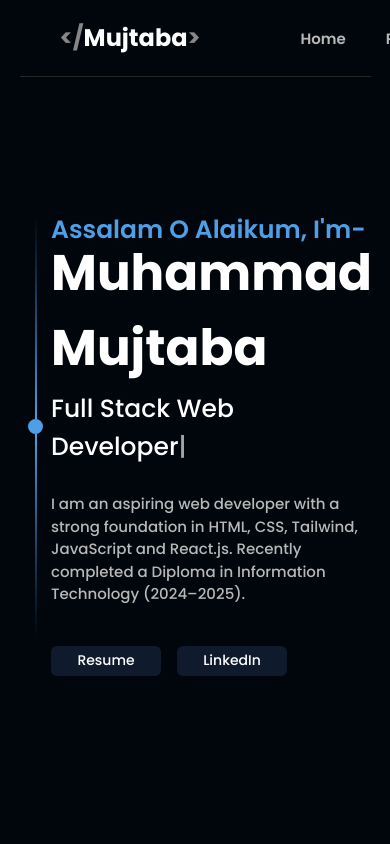
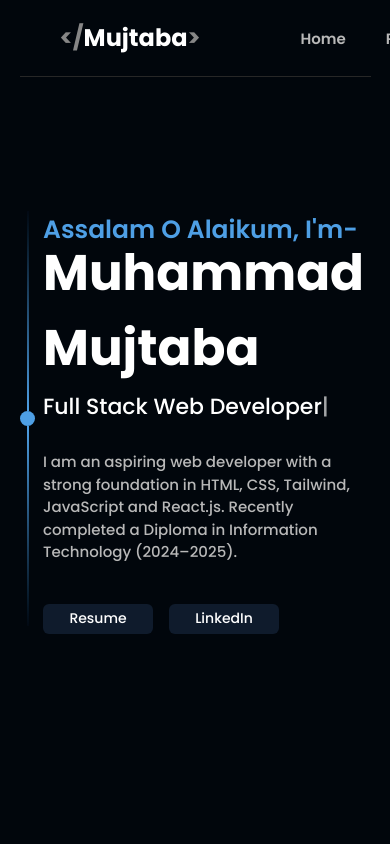
Before and after one commit to m-mujtabaaa/my-react-portfolio, a React (Vite) app: page / in a window 390 px wide. Shown: the top 844 px of the page. Built offline with nearby package versions, Linux system fonts and the light colour scheme.

Commit message:
Initial commit

```diff
--- a/src/components/Front.jsx
+++ b/src/components/Front.jsx
@@ -6,7 +6,7 @@ function Front() {
   return (
     <>
       <div className='mx-auto flex w-[100%] md:w-[88%] pt-[25vh] px-[20px]'>
-      <div className='flex flex-col items-center p-2'>
+      <div className='flex flex-col items-center pr-2'>
         <div className='h-[200px] w-[2px] bg-linear-to-b from-[#020913ff] to-[#4E9FE5]'> </div>
         <div className='h-[15px] w-[15px] bg-[#4E9FE5] rounded-xl'></div>
         <div className='h-[200px] w-[2px] bg-linear-to-t from-[#020913ff] to-[#4E9FE5]'> </div>
@@ -14,7 +14,7 @@ function Front() {
         <div>
         <h5 className='text-[#4E9FE5] font-semibold text-[25px] md:text-[33px] h-[25px]'>Assalam O Alaikum, I'm-</h5>
         <h3 className='text-white text-[50px] md:text-[85px] mb-1 font-black'>Muhammad Mujtaba</h3>
-        <ReactTyped strings={["Full Stack Web Developer","Full Stack Web Developer",]} typespeed={10} backspeed={10} loop className='text-white text-[25px] md:text-[33px] font-medium' />
+        <ReactTyped strings={["Full Stack Web Developer","Full Stack Web Developer",]} typespeed={10} backspeed={10} loop className='text-white text-[22px] md:text-[33px] font-medium' />
         <p className='text-[#b8b8b8ff] text-[15px] md:text-[19px] font-medium w-[80vw] md:w-[50vw] mt-7 mb-10'>I am an aspiring web developer with a strong foundation in HTML, CSS, Tailwind, JavaScript and React.js. Recently completed a Diploma in Information Technology (2024–2025).</p>
         <button className='h-[30px] md:h-[40px] w-[110px] md:w-[125px] bg-[#0f1b2cff] hover:bg-[#1e3049ff] rounded-md text-white font-medium text-[14px] md:text-[17px] duration-300 ease-in-out'>Resume</button>
         <button className='h-[30px] md:h-[40px] w-[110px] md:w-[125px] bg-[#0f1b2cff] hover:bg-[#1e3049ff] rounded-md text-white font-medium text-[14px] md:text-[17px] duration-300 ease-in-out ml-4'>LinkedIn</button>
```
